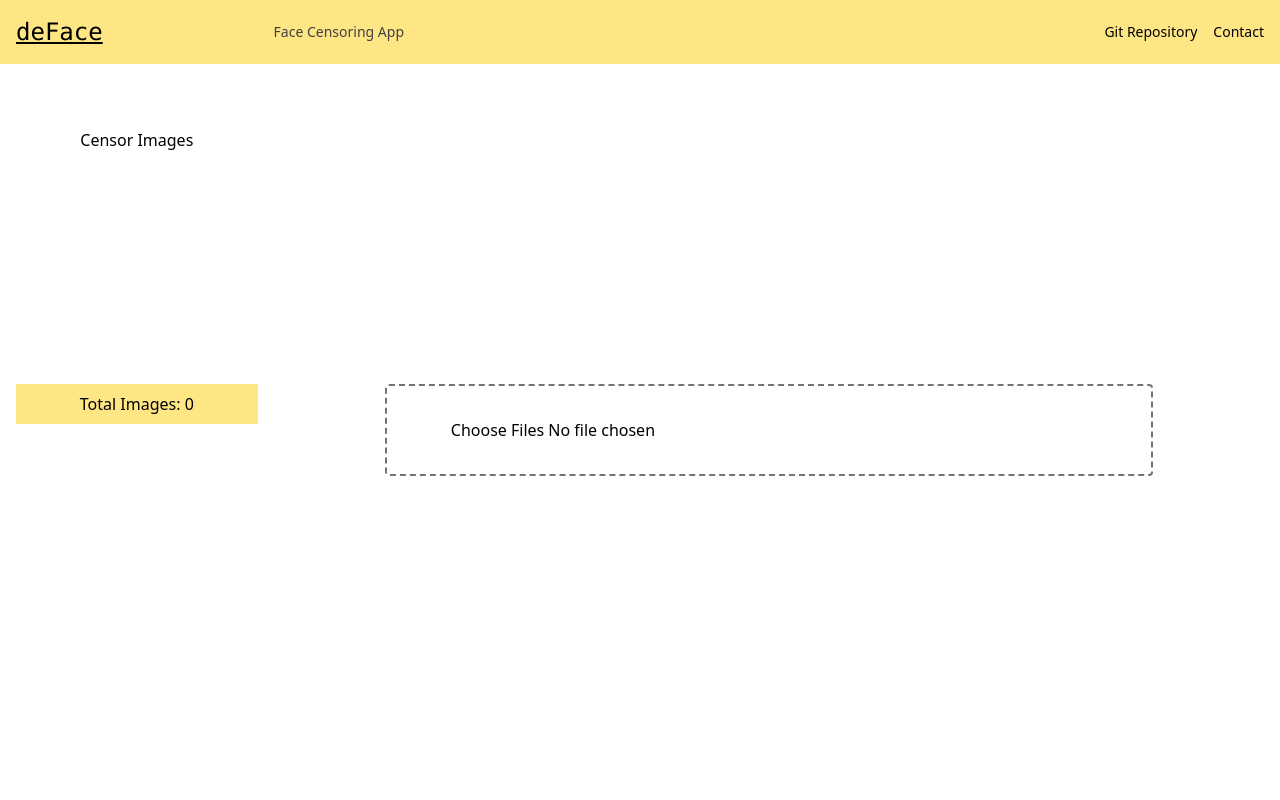
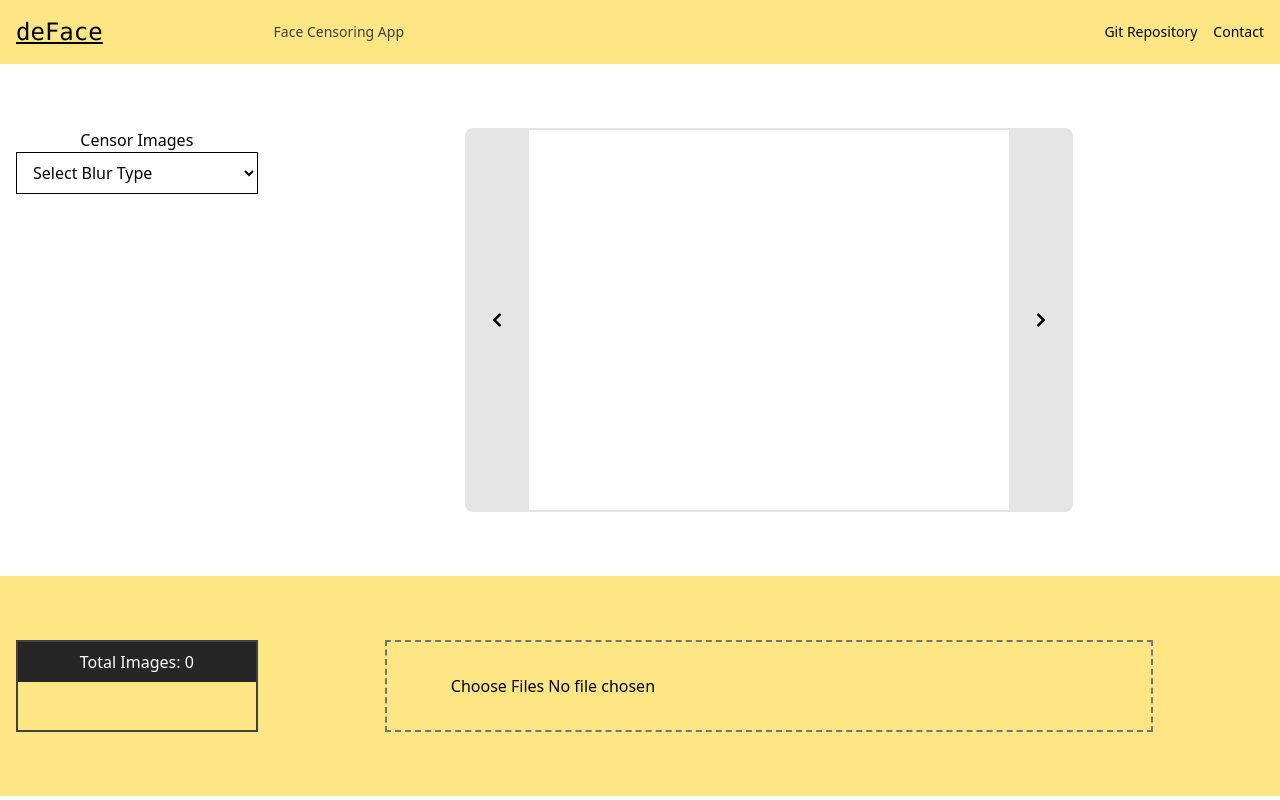
Before and after one commit to MayankRawat1424/DeFace, a React (Vite) app: page / in a window 1280 px wide. Built offline with nearby package versions, Linux system fonts and the light colour scheme.

Commit message:
improved styling

```diff
--- a/package.json
+++ b/package.json
@@ -16,6 +16,7 @@
     "@tailwindcss/vite": "^4.1.18",
     "react": "^19.2.0",
     "react-dom": "^19.2.0",
+    "react-icons": "^5.5.0",
     "tailwindcss": "^4.1.18"
   },
   "devDependencies": {
--- a/src/components/Blur.jsx
+++ b/src/components/Blur.jsx
@@ -1,14 +1,18 @@
 import { FaceDetection } from "@mediapipe/face_detection";
-import { useEffect, useRef } from "react";
+import { useEffect, useRef, useState } from "react";
+import { FaChevronLeft } from "react-icons/fa";
+import { FaChevronRight } from "react-icons/fa";
 
 const Blur = ({ images }) => {
   const canvasRef = useRef(images[0]);
   const imgRef = useRef(null);
+  const [idx, setIdx] = useState(0);
+  const [type, setType] = useState("");
 
   useEffect(() => {
     if (!images || images.length === 0) return;
 
-    const imageUrl = URL.createObjectURL(images[0]);
+    const imageUrl = URL.createObjectURL(images[idx]);
     imgRef.current.src = imageUrl;
 
     const faceDetection = new FaceDetection({
@@ -53,17 +57,48 @@ const Blur = ({ images }) => {
     return () => {
       URL.revokeObjectURL(imageUrl);
     };
-  }, [images]);
+  }, [images, idx]);
 
   return (
     <div className="grid grid-cols-5 mx-4 mb-16">
       <div className="col-span-1 mr-2">
         <button className="hover:cursor-pointer w-full">Censor Images</button>
+        <select
+          value={type}
+          onChange={(e) => setType(e.target.value)}
+          className="border px-3 py-2  w-full"
+        >
+          <option value="">Select Blur Type</option>
+          <option value="gaussian">Gaussian Blur</option>
+          <option value="pixelate">Pixelate</option>
+          <option value="black">Black Box</option>
+        </select>
       </div>
 
-      <div className="col-span-4 ml-2">
-        <img ref={imgRef} style={{ display: "none" }} alt="" />
-        <canvas ref={canvasRef} className="w-96 h-auto" />
+      <div className="col-span-4 ml-2 ">
+        <div className="flex justify-center">
+          <button
+            className="hover:cursor-pointer bg-neutral-200 w-16 rounded-l-lg hover:bg-neutral-300"
+            onClick={() => {
+              setIdx((idx - 1) % images.length);
+            }}
+          >
+            <FaChevronLeft className="w-full" />
+          </button>
+          <img ref={imgRef} style={{ display: "none" }} alt="" />
+          <canvas
+            ref={canvasRef}
+            className="w-120 h-96  border-t-2 border-b-2 object-contain border-neutral-200"
+          />
+          <button
+            className="hover:cursor-pointer bg-neutral-200 w-16 rounded-r-lg hover:bg-neutral-300"
+            onClick={() => {
+              setIdx((idx + 1) % images.length);
+            }}
+          >
+            <FaChevronRight className="w-full" />
+          </button>
+        </div>
       </div>
     </div>
   );
--- a/src/components/Input.jsx
+++ b/src/components/Input.jsx
@@ -1,7 +1,7 @@
 import { useState } from "react";
 
 export default function MultiImageInput({ setImages, images }) {
-  const [flag, setFlag] = useState(false);
+  const [flag, setFlag] = useState(true);
 
   const handleImageChange = (e) => {
     const files = Array.from(e.target.files);
@@ -14,10 +14,10 @@ export default function MultiImageInput({ setImages, images }) {
   };
 
   return (
-    <div className=" grid grid-cols-5 mx-4">
-      <div className="col-span-1 mr-2">
+    <div className="bg-amber-200 grid grid-cols-5 px-4 pt-16 pb-16">
+      <div className="col-span-1 mr-2 border-neutral-700 border-2">
         <button
-          className="bg-amber-200 py-2 px-4 w-full  hover:bg-amber-300 hover:cursor-pointer"
+          className="bg-neutral-800 text-white py-2 px-4 w-full  hover:shadow-lg hover:cursor-pointer"
           onClick={() => {
             handleClick();
           }}
@@ -42,7 +42,7 @@ export default function MultiImageInput({ setImages, images }) {
           accept="image/*"
           multiple
           onChange={handleImageChange}
-          className="px-16 py-8 w-3xl border-2 border-neutral-500 border-dashed hover:cursor-pointer text-center rounded-sm"
+          className="px-16 py-8 w-3xl border-2 border-neutral-500 border-dashed hover:cursor-pointer text-center "
         />
       </div>
     </div>
--- a/src/components/Preview.jsx
+++ b/src/components/Preview.jsx
@@ -1,25 +1,14 @@
 // import React, { useState } from "react";
 
-const Preview = ({ images, type, setType }) => {
+const Preview = ({ images }) => {
   //   const [idx, setIdx] = useState(0);
 
   return (
-    <div className="grid grid-cols-5 mx-4 mb-16">
-      <div className="col-span-1 mr-2">
-        <select
-          value={type}
-          onChange={(e) => setType(e.target.value)}
-          className="border px-3 py-2  w-full"
-        >
-          <option value="">Select Blur Type</option>
-          <option value="gaussian">Gaussian Blur</option>
-          <option value="pixelate">Pixelate</option>
-          <option value="black">Black Box</option>
-        </select>
-      </div>
+    <div className="grid grid-cols-5 px-4 pb-16 pt-8 bg-neutral-100">
+      <div className="col-span-1 mr-2"></div>
 
-      <div className="col-span-4 ml-2 ">
-        <p className="text-neutral-700 text-xl mb-2">Preview</p>
+      <div className="col-span-5 ml-2 ">
+        <p className="text-neutral-700 text-lg mb-2">Preview</p>
         <div className="flex gap-4 overflow-scroll">
           {images.map((file, index) => (
             <img
```
Also changed, not shown: 1 other file (tests, documents, lock files or other folders).
